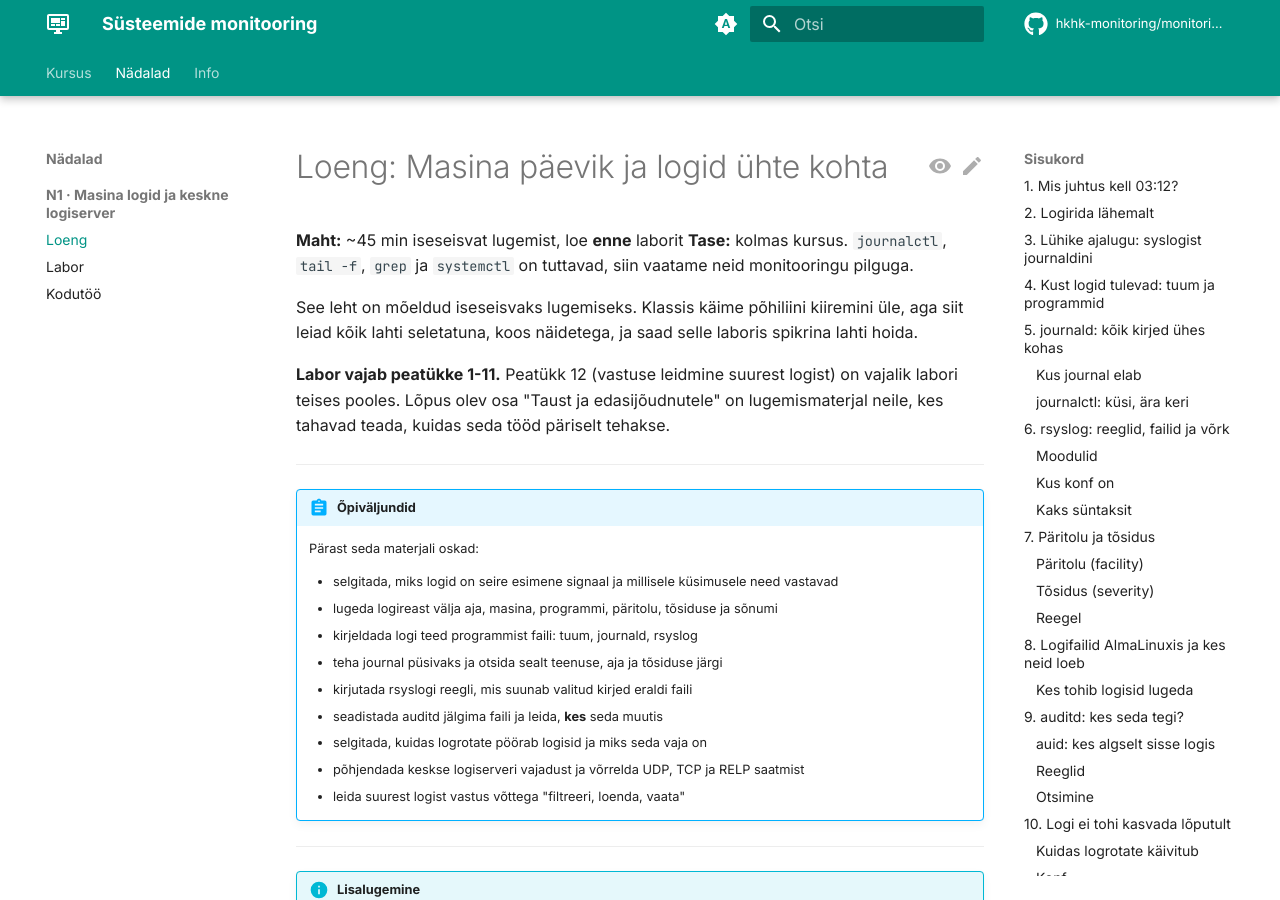
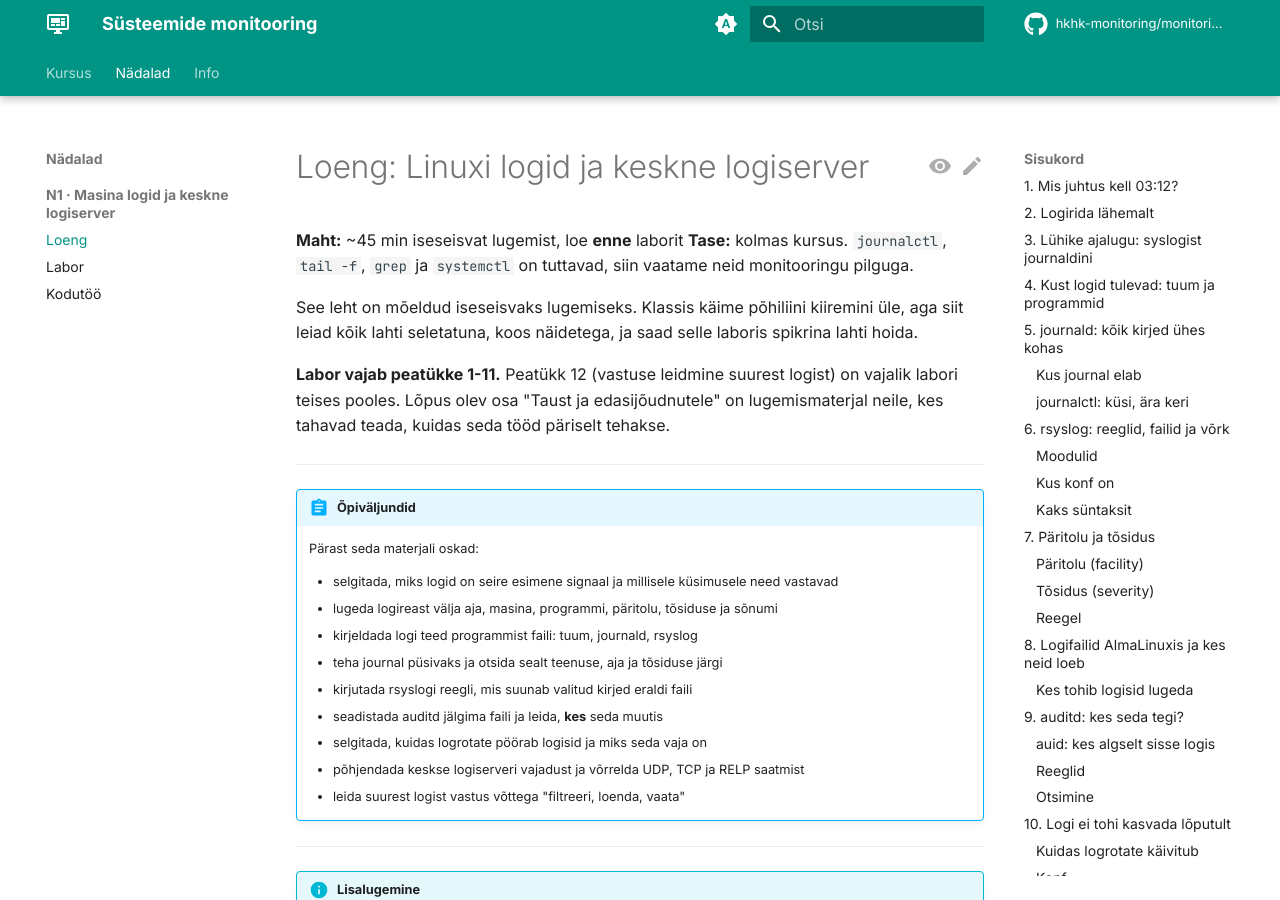
Before and after one commit to hkhk-monitoring/monitoring, an MkDocs documentation site: the page built from docs/week01/lecture.md, in a window 1280 px wide and 900 px high. Built offline with MkDocs 1.6.1 and Material for MkDocs 9.7.7, drawn with Linux system fonts in a browser that asks for light colours; comment, search, counter and statistics services are not loaded; some of the changed text lies outside the part shown.

Commit message:
N1 loeng

```diff
--- a/docs/week01/lecture.md
+++ b/docs/week01/lecture.md
@@ -6,7 +6,7 @@ tags:
   - Linux
 ---
 
-# Loeng: Masina päevik ja logid ühte kohta
+# Loeng: Linuxi logid ja keskne logiserver
 
 **Maht:** ~45 min iseseisvat lugemist, loe **enne** laborit
 **Tase:** kolmas kursus. `journalctl`, `tail -f`, `grep` ja `systemctl` on tuttavad, siin vaatame neid monitooringu pilguga.
@@ -307,7 +307,7 @@ local0.*    action(type="omfile" file="/var/log/pood.log")
 
 ## 8. Logifailid AlmaLinuxis ja kes neid loeb
 
-Kaust `/var/log/` on masina päevikute riiul. Tähtsamad failid AlmaLinuxis:
+Logifailid asuvad kaustas `/var/log/`. Tähtsamad failid AlmaLinuxis:
 
 | Fail | Mis seal on | Loed | Ubuntus |
 |---|---|---|---|
```
